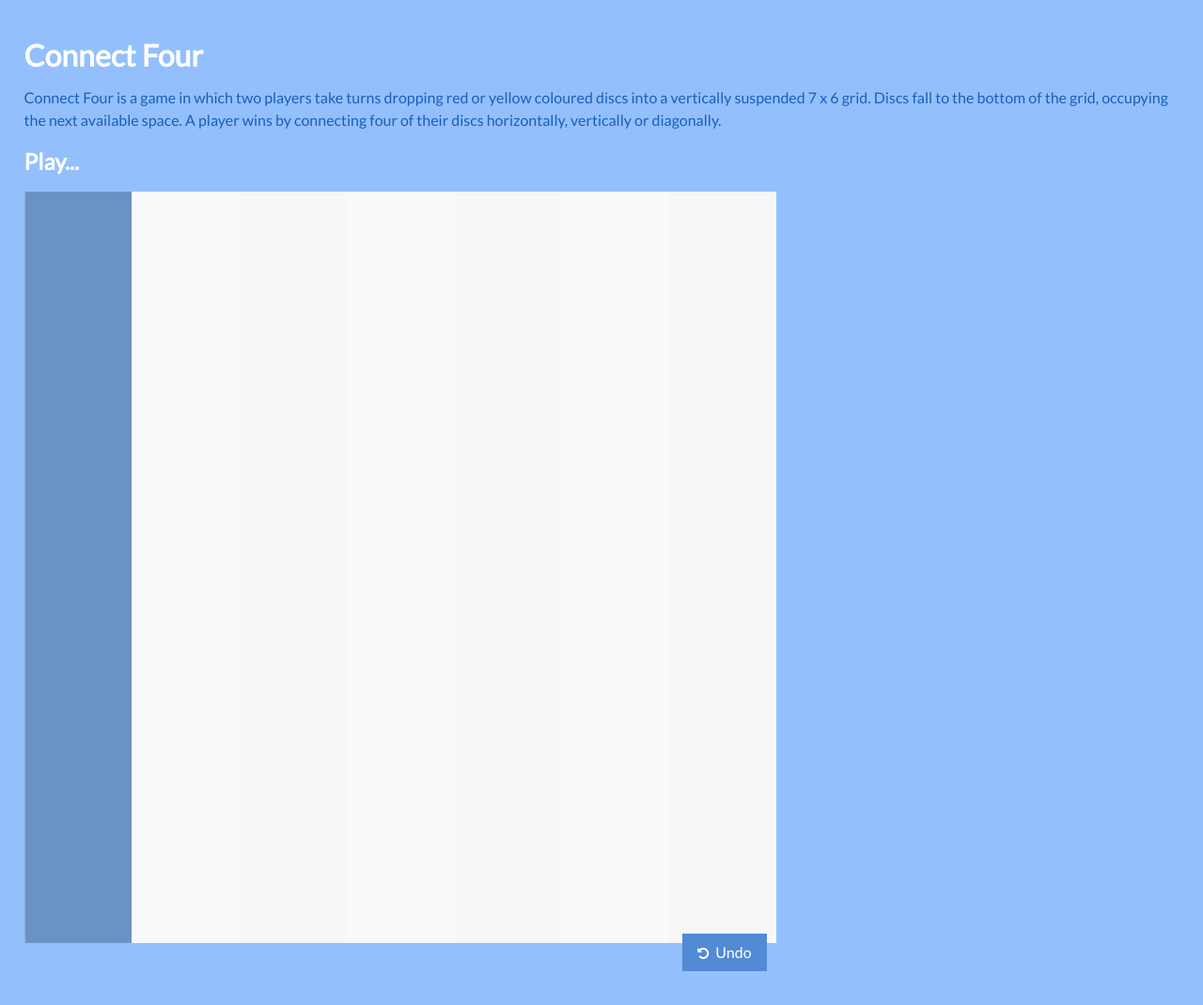
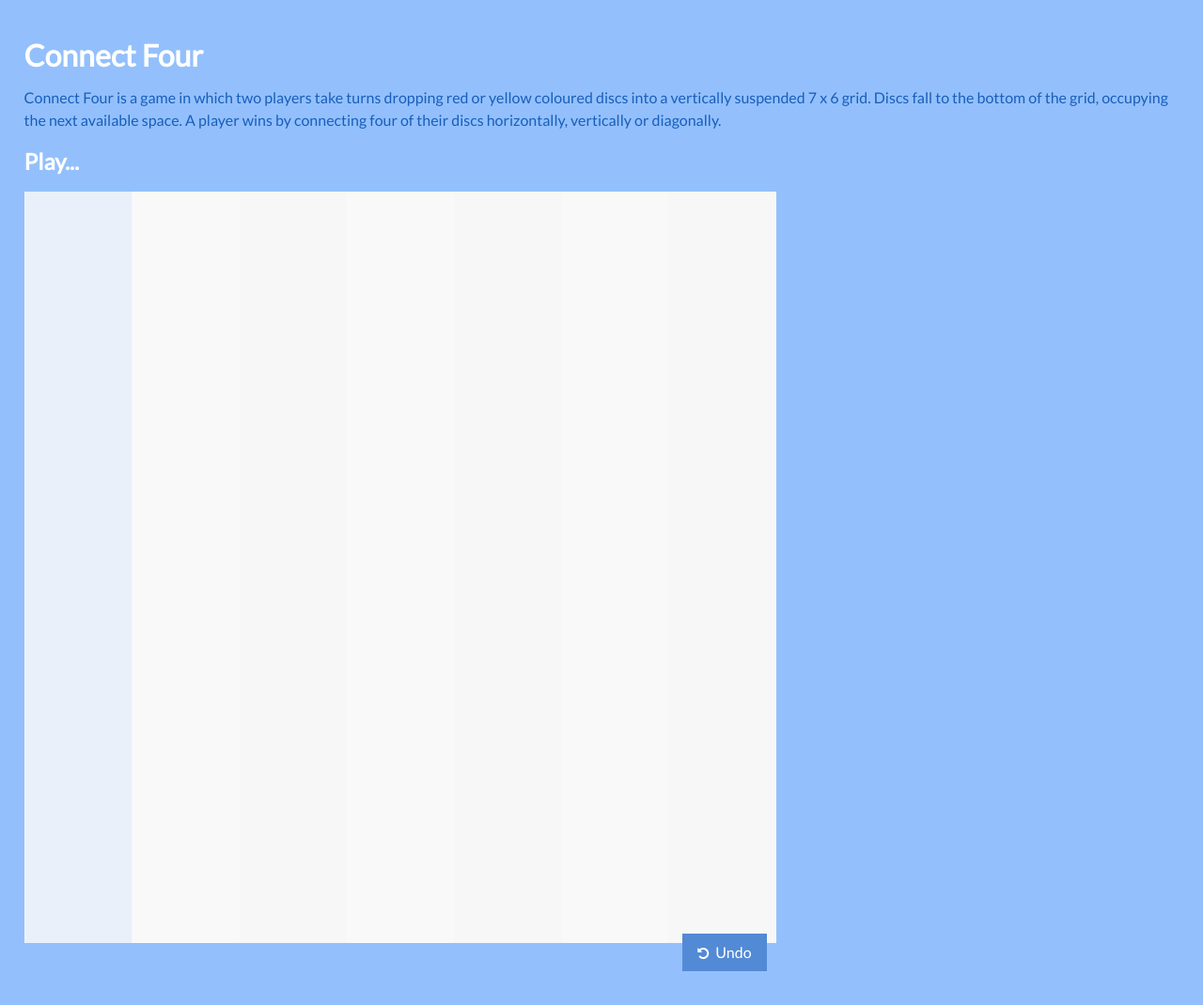
Before and after one commit to fabiosoggia/connect-four, a PHP site: page /index-plain.html in a window 1280 px wide, with the pointer over the restyled element. Shown: the whole page at 94% size. Run offline with PHP 8.4, Linux system fonts and the light colour scheme; some libraries are stand-ins or nearby versions.

Commit message:
Use a lighter background color for hover on board columns.

```diff
--- a/css/style.css
+++ b/css/style.css
@@ -81,7 +81,7 @@ p {
 
 .game-wrapper .column:hover,
 .game-field .column:hover {
-	background-color: #6B92C5;
+	background-color: #E9F0F9;
     cursor: pointer;
 }
 
```
